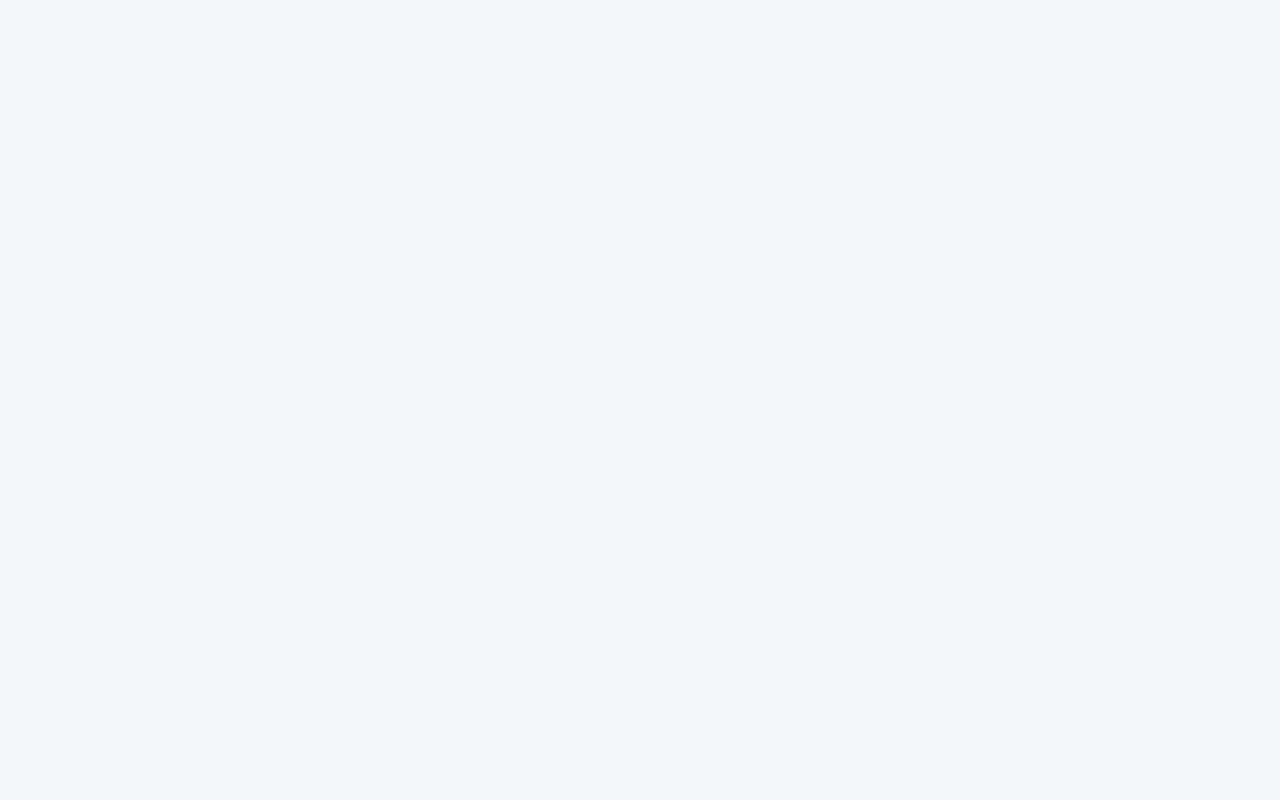
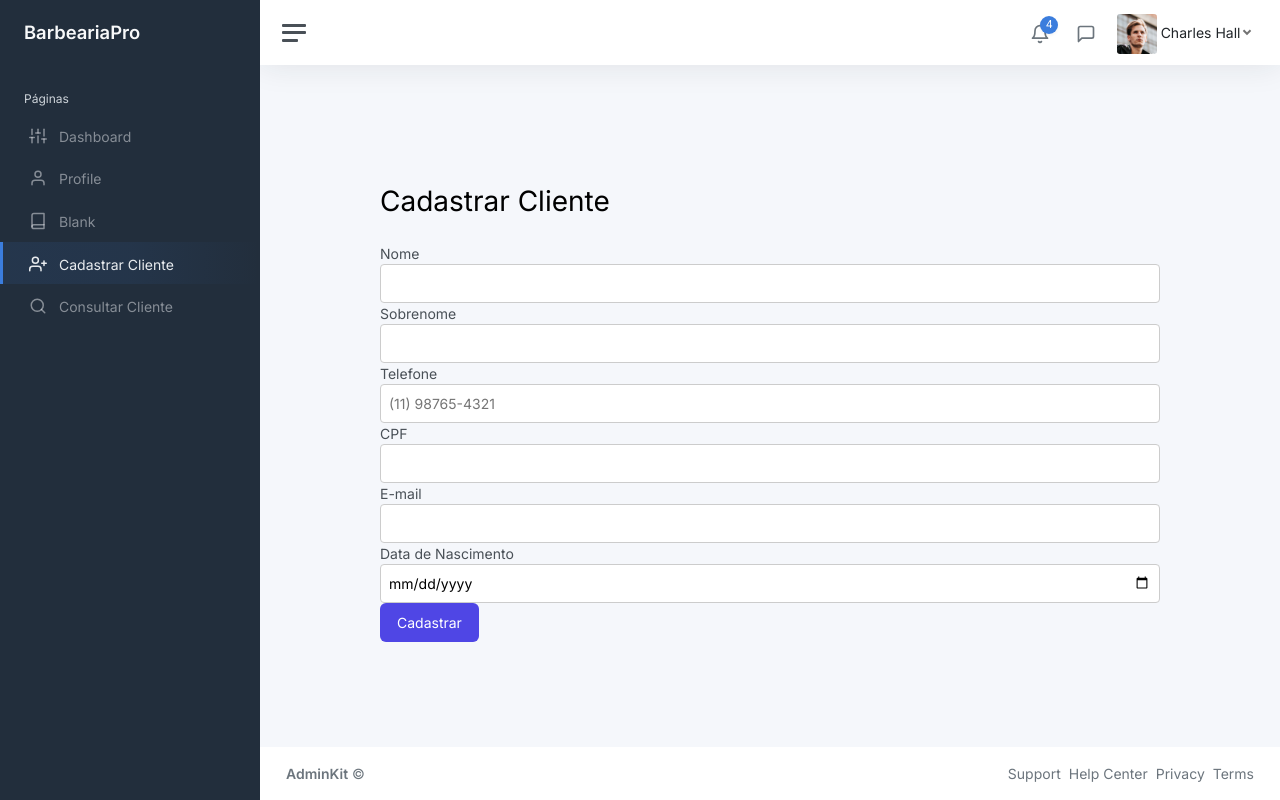
Before and after one commit to DannKes1/BarbeariaPro, a Vue app in the folder PwBarbeariaPro/: page /cliente/cadastro in a window 1280 px wide. Before the commit this address had no page. Built offline with nearby package versions, Linux system fonts and the light colour scheme.

Commit message:
Feito as views Cadastrar Cliente e Consultar Cliente.

```diff
--- a/PwBarbeariaPro/src/components/layout/Navbar.vue
+++ b/PwBarbeariaPro/src/components/layout/Navbar.vue
@@ -25,8 +25,7 @@
           <div
             class="dropdown-menu dropdown-menu-lg dropdown-menu-end py-0"
             aria-labelledby="alertsDropdown"
-          >
-          </div>
+          ></div>
         </li>
 
         <li class="nav-item dropdown">
@@ -43,8 +42,7 @@
           <div
             class="dropdown-menu dropdown-menu-lg dropdown-menu-end py-0"
             aria-labelledby="messagesDropdown"
-          >
-          </div>
+          ></div>
         </li>
 
         <li class="nav-item dropdown">
--- a/PwBarbeariaPro/src/components/layout/Sidebar.vue
+++ b/PwBarbeariaPro/src/components/layout/Sidebar.vue
@@ -48,6 +48,16 @@ export default defineComponent({
             { name: "Dashboard", path: "/", icon: "sliders" },
             { name: "Profile", path: "/profile", icon: "user" },
             { name: "Blank", path: "/blank", icon: "book" },
+            {
+              name: "Cadastrar Cliente",
+              path: "/cliente/cadastro",
+              icon: "user-plus",
+            },
+            {
+              name: "Consultar Cliente",
+              path: "/cliente/consulta",
+              icon: "search",
+            }, // 👈 AQUI
           ],
         },
         {
@@ -71,7 +81,7 @@ export default defineComponent({
     };
   },
   mounted() {
-    feather.replace()
+    feather.replace();
   },
 });
 </script>
--- a/PwBarbeariaPro/src/router/index.ts
+++ b/PwBarbeariaPro/src/router/index.ts
@@ -39,6 +39,16 @@ const router = createRouter({
           name: "blank",
           component: () => import("@/views/BlankPageView.vue"),
         },
+        {
+          path: "cliente/cadastro",
+          name: "cliente-cadastro",
+          component: () => import("@/views/ClienteCadastroView.vue"),
+        },
+        {
+          path: "/cliente/consulta",
+          name: "cliente-consulta",
+          component: () => import("@/views/ClienteConsultaView.vue"),
+        },
       ],
     },
     {
--- /dev/null
+++ b/PwBarbeariaPro/src/views/ClienteCadastroView.vue
@@ -0,0 +1,179 @@
+<template>
+  <div class="p-6 max-w-2xl mx-auto">
+    <h1 class="text-2xl font-bold mb-4">Cadastrar Cliente</h1>
+    <form @submit.prevent="submitForm" class="space-y-4">
+      <div>
+        <label>Nome</label>
+        <input
+          v-model="cliente.nome"
+          class="input"
+          required
+          pattern="[A-Za-zÀ-ü ]+"
+        />
+      </div>
+
+      <div>
+        <label>Sobrenome</label>
+        <input
+          v-model="cliente.sobrenome"
+          class="input"
+          required
+          pattern="[A-Za-zÀ-ü ]+"
+        />
+      </div>
+
+      <div>
+        <label>Telefone</label>
+        <input
+          v-model="cliente.telefone"
+          class="input"
+          required
+          pattern="\\(\\d{2}\\) \\d{5}-\\d{4}"
+          placeholder="(11) 98765-4321"
+        />
+      </div>
+
+      <div>
+        <label>CPF</label>
+        <input
+          v-model="cliente.cpf"
+          class="input"
+          required
+          pattern="\\d{3}\\.\\d{3}\\.\\d{3}-\\d{2}"
+          @blur="validarCPF"
+        />
+        <p v-if="erros.cpf" class="text-red-500 text-sm">{{ erros.cpf }}</p>
+      </div>
+
+      <div>
+        <label>E-mail</label>
+        <input v-model="cliente.email" class="input" type="email" />
+      </div>
+
+      <div>
+        <label>Data de Nascimento</label>
+        <input
+          v-model="cliente.dataNascimento"
+          class="input"
+          required
+          type="date"
+          @change="validarIdade"
+        />
+        <p v-if="erros.dataNascimento" class="text-red-500 text-sm">
+          {{ erros.dataNascimento }}
+        </p>
+      </div>
+
+      <button class="btn" type="submit">Cadastrar</button>
+    </form>
+    <p v-if="sucesso" class="text-green-600 mt-4">
+      Cliente cadastrado com sucesso!
+    </p>
+  </div>
+</template>
+
+<script lang="ts">
+import { defineComponent, ref, onMounted } from "vue";
+import feather from "feather-icons";
+
+export default defineComponent({
+  name: "ClienteCadastroView",
+  setup() {
+    const cliente = ref({
+      nome: "",
+      sobrenome: "",
+      telefone: "",
+      cpf: "",
+      email: "",
+      dataNascimento: "",
+      historico: [],
+    });
+
+    const erros = ref({ cpf: "", dataNascimento: "" });
+    const sucesso = ref(false);
+
+    function validarCPF() {
+      const cpf = cliente.value.cpf.replace(/[\\.\\-]/g, "");
+      if (!/\\d{11}/.test(cpf) || cpf === cpf[0].repeat(11)) {
+        erros.value.cpf = "CPF inválido.";
+        return false;
+      }
+      let soma = 0,
+        resto;
+      for (let i = 1; i <= 9; i++)
+        soma += parseInt(cpf.substring(i - 1, i)) * (11 - i);
+      resto = (soma * 10) % 11;
+      if (resto === 10 || resto === 11) resto = 0;
+      if (resto !== parseInt(cpf[9])) {
+        erros.value.cpf = "CPF inválido.";
+        return false;
+      }
+      soma = 0;
+      for (let i = 1; i <= 10; i++)
+        soma += parseInt(cpf.substring(i - 1, i)) * (12 - i);
+      resto = (soma * 10) % 11;
+      if (resto === 10 || resto === 11) resto = 0;
+      if (resto !== parseInt(cpf[10])) {
+        erros.value.cpf = "CPF inválido.";
+        return false;
+      }
+      erros.value.cpf = "";
+      return true;
+    }
+
+    function validarIdade() {
+      const hoje = new Date();
+      const nascimento = new Date(cliente.value.dataNascimento);
+      const idade = hoje.getFullYear() - nascimento.getFullYear();
+      const ajuste =
+        hoje.getMonth() < nascimento.getMonth() ||
+        (hoje.getMonth() === nascimento.getMonth() &&
+          hoje.getDate() < nascimento.getDate());
+      if (idade - (ajuste ? 1 : 0) < 16) {
+        erros.value.dataNascimento = "Cliente deve ter pelo menos 16 anos.";
+        return false;
+      }
+      erros.value.dataNascimento = "";
+      return true;
+    }
+
+    function submitForm() {
+      if (validarCPF() && validarIdade()) {
+        console.log("Cliente registrado:", cliente.value);
+        sucesso.value = true;
+        setTimeout(() => (sucesso.value = false), 3000);
+        Object.assign(cliente.value, {
+          nome: "",
+          sobrenome: "",
+          telefone: "",
+          cpf: "",
+          email: "",
+          dataNascimento: "",
+          historico: [],
+        });
+      }
+    }
+
+    onMounted(() => {
+      feather.replace();
+    });
+
+    return { cliente, erros, sucesso, validarCPF, validarIdade, submitForm };
+  },
+});
+</script>
+
+<style scoped>
+.input {
+  border: 1px solid #ccc;
+  border-radius: 4px;
+  padding: 0.5rem;
+  width: 100%;
+}
+.btn {
+  background-color: #4f46e5;
+  color: white;
+  padding: 0.5rem 1rem;
+  border-radius: 0.375rem;
+}
+</style>
--- /dev/null
+++ b/PwBarbeariaPro/src/views/ClienteConsultaView.vue
@@ -0,0 +1,133 @@
+<template>
+  <div class="p-6 max-w-5xl mx-auto">
+    <h1 class="text-2xl font-bold mb-4">Consultar Clientes</h1>
+
+    <input
+      v-model="busca"
+      type="text"
+      placeholder="Buscar por CPF, Nome ou E-mail"
+      class="input w-full mb-4"
+    />
+
+    <div v-if="clientesFiltrados.length">
+      <table class="min-w-full border text-sm">
+        <thead class="bg-gray-100">
+          <tr>
+            <th class="border px-4 py-2">Nome</th>
+            <th class="border px-4 py-2">Telefone</th>
+            <th class="border px-4 py-2">CPF</th>
+            <th class="border px-4 py-2">E-mail</th>
+            <th class="border px-4 py-2">Data de Nascimento</th>
+            <th class="border px-4 py-2">Ações</th>
+          </tr>
+        </thead>
+        <tbody>
+          <tr v-for="cliente in clientesFiltrados" :key="cliente.cpf">
+            <td class="border px-4 py-2">
+              {{ cliente.nome }} {{ cliente.sobrenome }}
+            </td>
+            <td class="border px-4 py-2">{{ cliente.telefone }}</td>
+            <td class="border px-4 py-2">{{ cliente.cpf }}</td>
+            <td class="border px-4 py-2">{{ cliente.email }}</td>
+            <td class="border px-4 py-2">{{ cliente.dataNascimento }}</td>
+            <td class="border px-4 py-2">
+              <button class="btn text-sm mr-2" @click="editar(cliente)">
+                Editar
+              </button>
+              <button class="btn-danger text-sm" @click="excluir(cliente)">
+                Excluir
+              </button>
+            </td>
+          </tr>
+        </tbody>
+      </table>
+    </div>
+
+    <p v-else class="text-gray-600 mt-4">Nenhum cliente encontrado.</p>
+  </div>
+</template>
+
+<script lang="ts">
+import { defineComponent, ref, computed, onMounted } from "vue";
+import feather from "feather-icons";
+
+export default defineComponent({
+  name: "ClienteConsultaView",
+  setup() {
+    const busca = ref("");
+
+    const clientes = ref([
+      {
+        nome: "João",
+        sobrenome: "Silva",
+        telefone: "(11) 99999-1111",
+        cpf: "123.456.789-00",
+        email: "joao@teste.com",
+        dataNascimento: "1990-05-01",
+      },
+      {
+        nome: "Maria",
+        sobrenome: "Santos",
+        telefone: "(21) 98765-4321",
+        cpf: "987.654.321-00",
+        email: "maria@teste.com",
+        dataNascimento: "1985-03-12",
+      },
+    ]);
+
+    const clientesFiltrados = computed(() => {
+      const filtro = busca.value.toLowerCase();
+      return clientes.value.filter((c) => {
+        return (
+          c.nome.toLowerCase().includes(filtro) ||
+          c.sobrenome.toLowerCase().includes(filtro) ||
+          c.cpf.includes(filtro) ||
+          (c.email && c.email.toLowerCase().includes(filtro))
+        );
+      });
+    });
+
+    function editar(cliente: any) {
+      console.log("Editar cliente:", cliente);
+      // navegar para /cliente/editar/:cpf — depois implementamos
+    }
+
+    function excluir(cliente: any) {
+      console.log("Excluir cliente:", cliente);
+      // show modal ou confirmação
+    }
+
+    onMounted(() => {
+      feather.replace();
+    });
+
+    return {
+      busca,
+      clientes,
+      clientesFiltrados,
+      editar,
+      excluir,
+    };
+  },
+});
+</script>
+
+<style scoped>
+.input {
+  border: 1px solid #ccc;
+  border-radius: 4px;
+  padding: 0.5rem;
+}
+.btn {
+  background-color: #4f46e5;
+  color: white;
+  padding: 0.25rem 0.75rem;
+  border-radius: 0.375rem;
+}
+.btn-danger {
+  background-color: #dc2626;
+  color: white;
+  padding: 0.25rem 0.75rem;
+  border-radius: 0.375rem;
+}
+</style>
```
